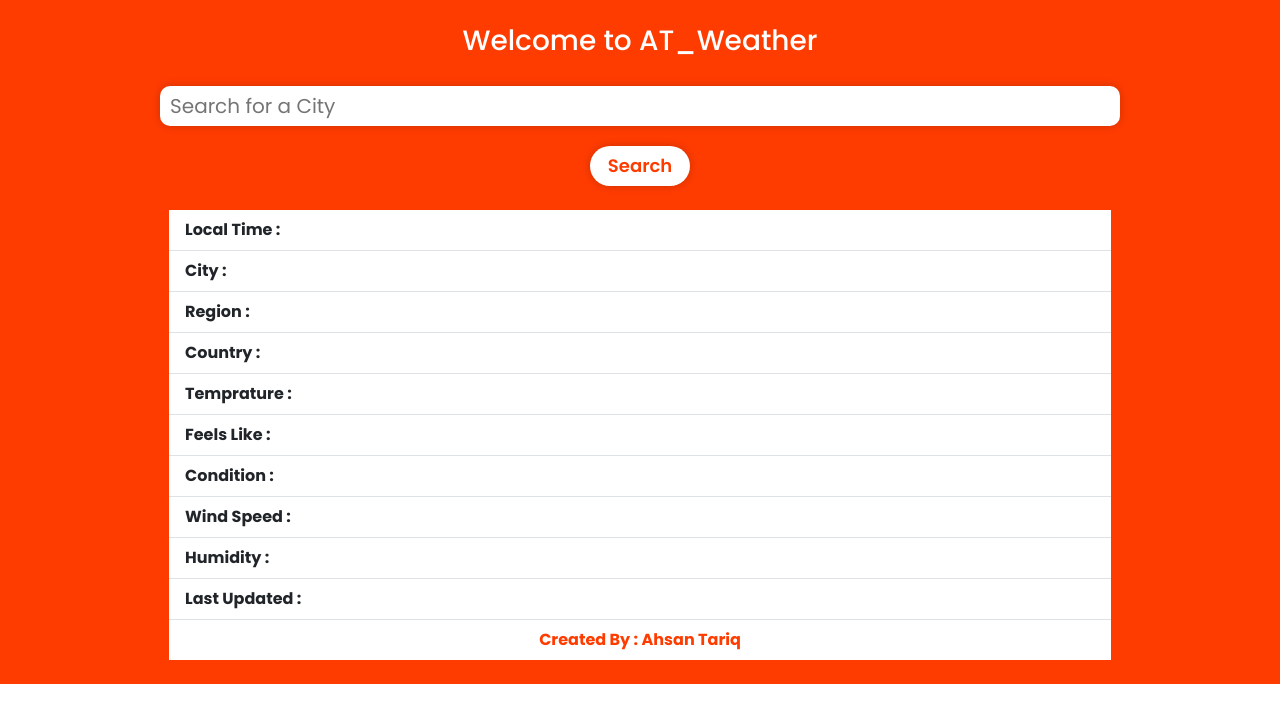
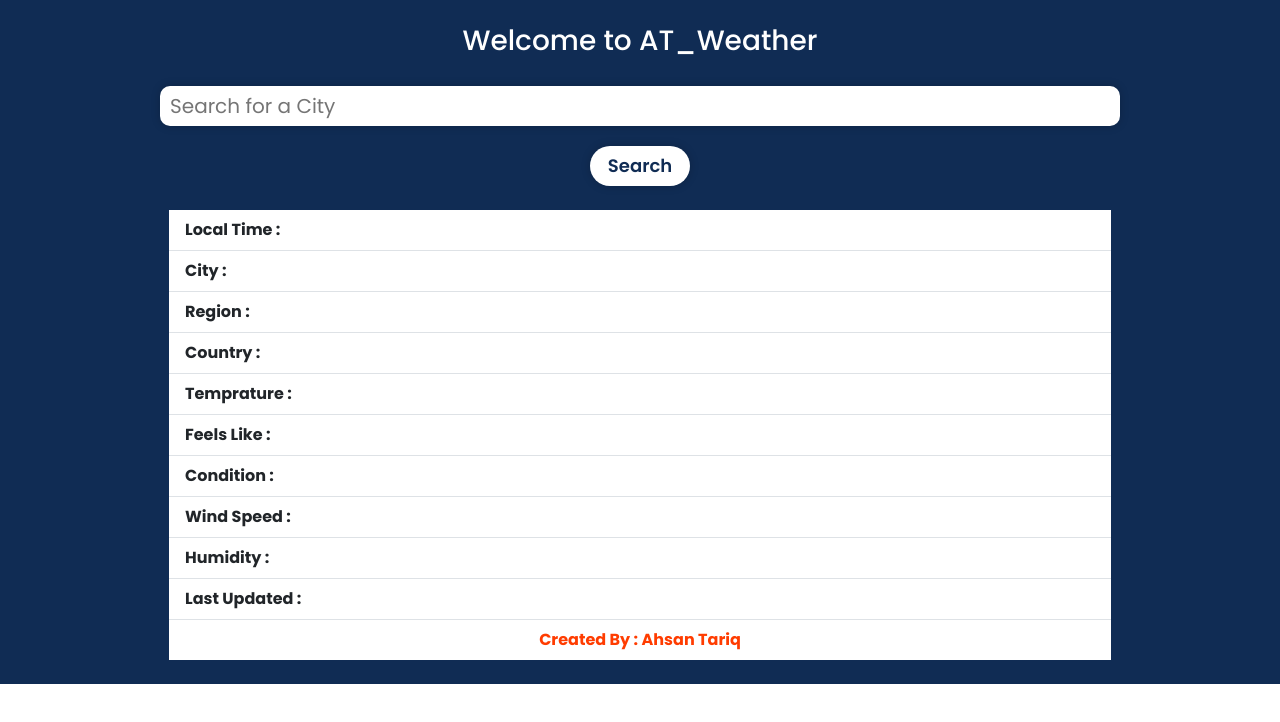
Before and after one commit to ahsan823/AT_Weather, a plain HTML site: page index.html in a window 1280 px wide. Drawn offline with nearby package versions, Linux system fonts and the light colour scheme.

Commit message:
Update style.css

```diff
--- a/style.css
+++ b/style.css
@@ -27,14 +27,14 @@ body {
     align-items: center;
     justify-content: flex-start;
     gap: 20px;
-    background-color: var(--main-color);
+    background-color: var(--second-color);
 }
 
 .weather-container {
     /* display: flex;
     flex-direction: column;
     align-items: center; */
-    background-color: var(--main-color);
+    background-color: var(--second-color);
 }
 
 .search-bar {
@@ -55,7 +55,7 @@ body {
     border: none;
     outline: none;
     background-color: #ffffff;
-    color: var(--main-color);
+    color: var(--second-color);
     font-size: 18px;
     font-weight: 600;
     box-shadow: 0px 0px 10px 0px rgba(0, 0, 0, 0.2);
```
